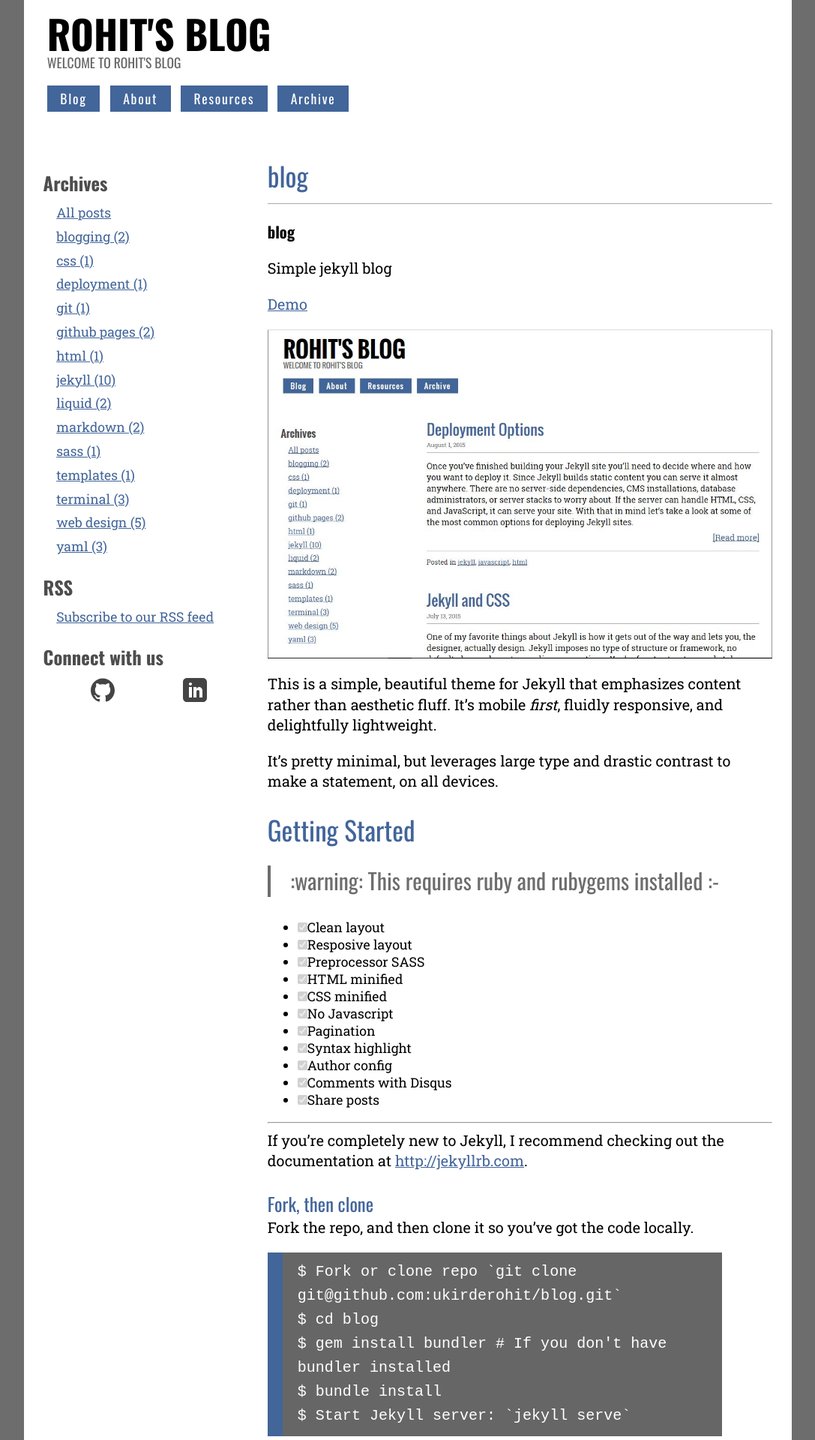
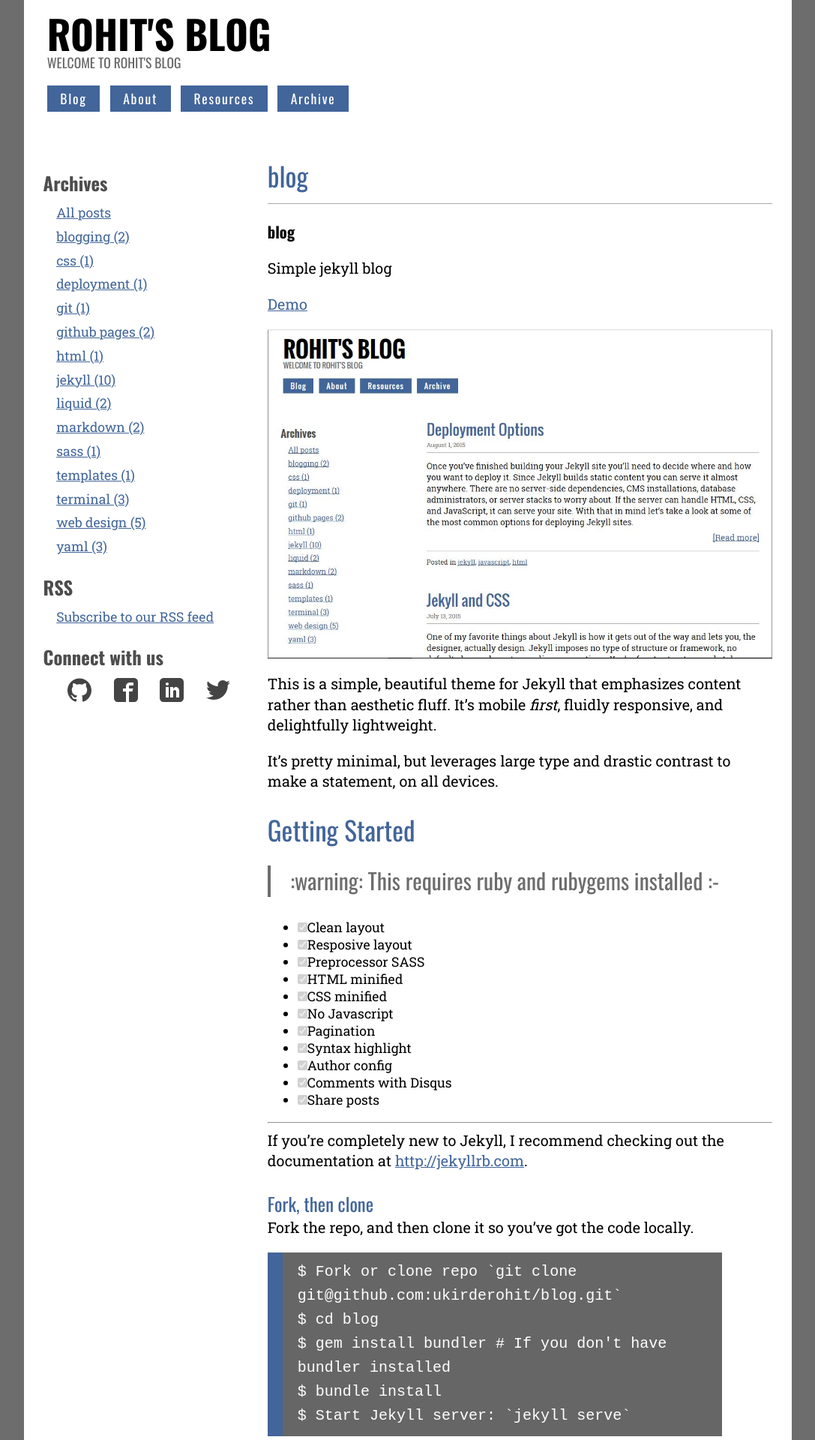
Before and after one commit to ukirderohit/blog, a Jekyll site: the page built from README.md, in a window 1280 px wide. Shown: the top 1920 px of the page at 75% size, without its empty margins (96-1183 px from the left). Built offline with Jekyll 4.4.1, drawn with Linux system fonts in a browser that asks for light colours; our own code applies the rules of GitHub Pages for plain Markdown files.

```diff
--- a/CNAME
+++ b/CNAME
@@ -1 +1 @@
-www.ukirderohit.me
+www.ukirderohit.me/blog
--- a/_includes/sidebar-short.html
+++ b/_includes/sidebar-short.html
@@ -4,6 +4,8 @@
     <h3>Connect with us</h3>
     <ul class="social">
     <li><a href="http://www.github.com/ukirderohit" title="Github" class="github">Github</a></li>
+    <li><a href="http://www.facebook.com/ukirderohit" title="facebook" class="fb">Facebook</a></li>
     <li><a href="http://www.linkedin.com/in/ukirderohit" title="linked in" class="linked">LinkedIn</a></li>
-      </ul>
+    <li><a href="http://www.twitter.com/ukirderohit" title="twitter" class="twitter">Twitter</a></li>
+    </ul>
     </aside>
--- a/_includes/sidebar.html
+++ b/_includes/sidebar.html
@@ -15,6 +15,8 @@
     <h3>Connect with us</h3>
     <ul class="social">
     <li><a href="http://www.github.com/ukirderohit" title="Github" class="github">Github</a></li>
+    <li><a href="http://www.facebook.com/ukirderohit" title="facebook" class="fb">Facebook</a></li>
     <li><a href="http://www.linkedin.com/in/ukirderohit" title="linked in" class="linked">LinkedIn</a></li>
+    <li><a href="http://www.twitter.com/ukirderohit" title="twitter" class="twitter">Twitter</a></li>
     </ul>
     </aside>
```
